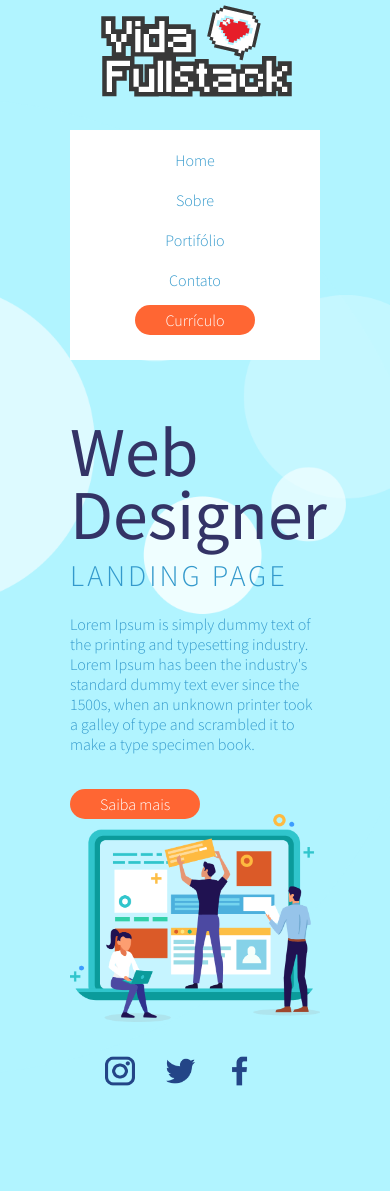
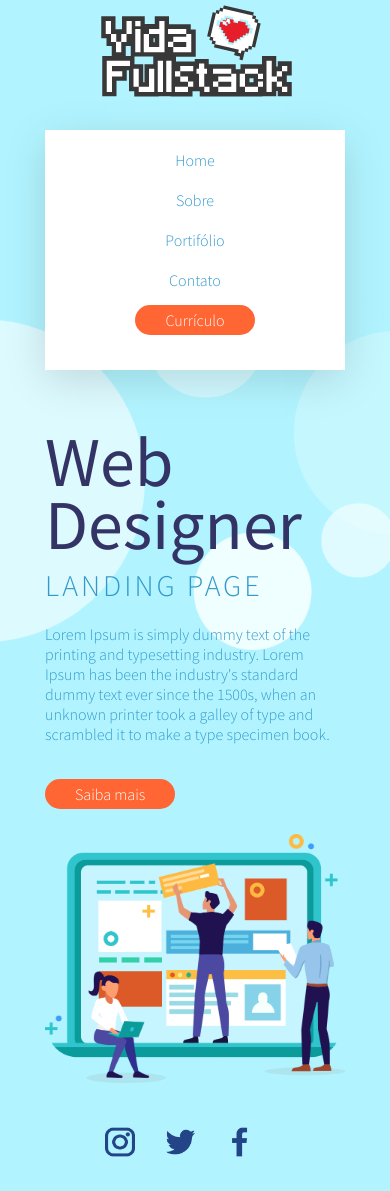
Before and after one commit to gabriel8programmer/hands-one-project, a plain HTML site: page index.html in a window 390 px wide. Shown: the part 27-1218 px from the top of the page. Before the commit the page ends 1147 px from the top, so only its background shows below. Drawn offline with Linux system fonts and the light colour scheme.

Commit message:
finish website responsive

```diff
--- a/Assets/css/footer.css
+++ b/Assets/css/footer.css
@@ -1,12 +1,7 @@
-footer section ul {
-  display: flex;
-  flex-direction: row;
-}
-
-footer section ul li a {
+footer ul li {
   margin: 0 30px 0 0;
 }
 
-footer section ul li a img {
+footer ul li a img {
   width: 30px;
 }
--- a/Assets/css/header.css
+++ b/Assets/css/header.css
@@ -6,6 +6,8 @@ header section {
 header section nav ul {
   display: flex;
   flex-direction: row;
+  align-items: center;
+  justify-content: center;
 }
 
 header section nav ul li {
--- a/Assets/css/main.css
+++ b/Assets/css/main.css
@@ -29,3 +29,7 @@
 .content-with-image article p {
   margin: 20px 0 40px 0;
 }
+
+.content-with-image figure img {
+  width: 700px;
+}
--- a/Assets/css/responsive-background.css
+++ b/Assets/css/responsive-background.css
@@ -1,22 +1,22 @@
-@media (max-width: 2000px) {
+@media (max-width: 1900px) {
   body {
-    background-size: 900px;
+    background-size: 850px;
   }
 }
 
-@media (max-width: 1791px) {
+@media (max-width: 1750px) {
   body {
     background-size: 800px;
   }
 }
 
-@media (max-width: 1577px) {
+@media (max-width: 1550px) {
   body {
     background-size: 700px;
   }
 }
 
-@media (max-width: 1349px) {
+@media (max-width: 1326px) {
   body {
     background-size: 600px;
   }
@@ -24,6 +24,6 @@
 
 @media (max-width: 1100px) {
   body {
-    background-position-x: -150px !important;
+    background-position-x: -100px;
   }
 }
--- a/Assets/css/responsive-elements.css
+++ b/Assets/css/responsive-elements.css
@@ -1,10 +1,20 @@
-@media (max-width: 900px) {
+@media (max-width: 1150px) {
+  .container {
+    width: 900px;
+  }
+}
+
+@media (max-width: 930px) {
   .container {
     width: 600px;
   }
 
   .row {
     flex-direction: column;
+  }
+
+  body {
+    background-color: #b1f4ff;
   }
 
   header section nav {
@@ -16,44 +26,43 @@
   }
 
   .content-with-image figure img {
-    width: 100%;
+    width: 600px;
   }
 
-  footer section.row ul {
+  footer ul.row {
+    flex-direction: row;
     justify-content: center;
-  }
-
-  body {
-    background-color: #b1f4ff;
   }
 }
 
-@media (max-width: 750px) {
+@media (max-width: 650px) {
   .container {
     width: 400px;
   }
+
+  .content-with-image figure img {
+    width: 100%;
+    margin: 30px 0 10px 0;
+  }
 }
 
-@media (max-width: 580px) {
-
+@media (max-width: 450px) {
   .container {
-    width: 250px;
+    width: 300px;
   }
 
-  header section.row nav {
+  header section nav {
+    background-color: #fff;
     width: 100%;
+    padding: 10px 0 30px 0;
+    box-shadow: 0px 10px 40px #0002;
   }
 
-  header section.row nav ul {
-    padding: 10px 0 20px 0;
+  header section nav ul {
     flex-direction: column;
-    align-items: center;
-    justify-content: center;
-    background-color: #fff;
-
   }
 
-  header section.row nav ul li {
+  header section nav ul li {
     margin: 10px 0;
   }
 }
--- a/index.html
+++ b/index.html
@@ -74,8 +74,7 @@
   <!-- FOOTER -->
   <footer class="container">
     <!-- SOCIAL MEDIAS -->
-    <section class="row">
-      <ul>
+    <ul class="row">
       <li>
         <a href="#">
           <img src="./Assets/images/logo-insta.png" />
@@ -93,7 +92,6 @@
       </li>
     </ul>
     <!-- END SOCIAL MEDIAS -->
-    </section>
   </footer>
   <!-- END FOOTER -->
 
```
Lines whose indentation alone changed are shown as unchanged.
